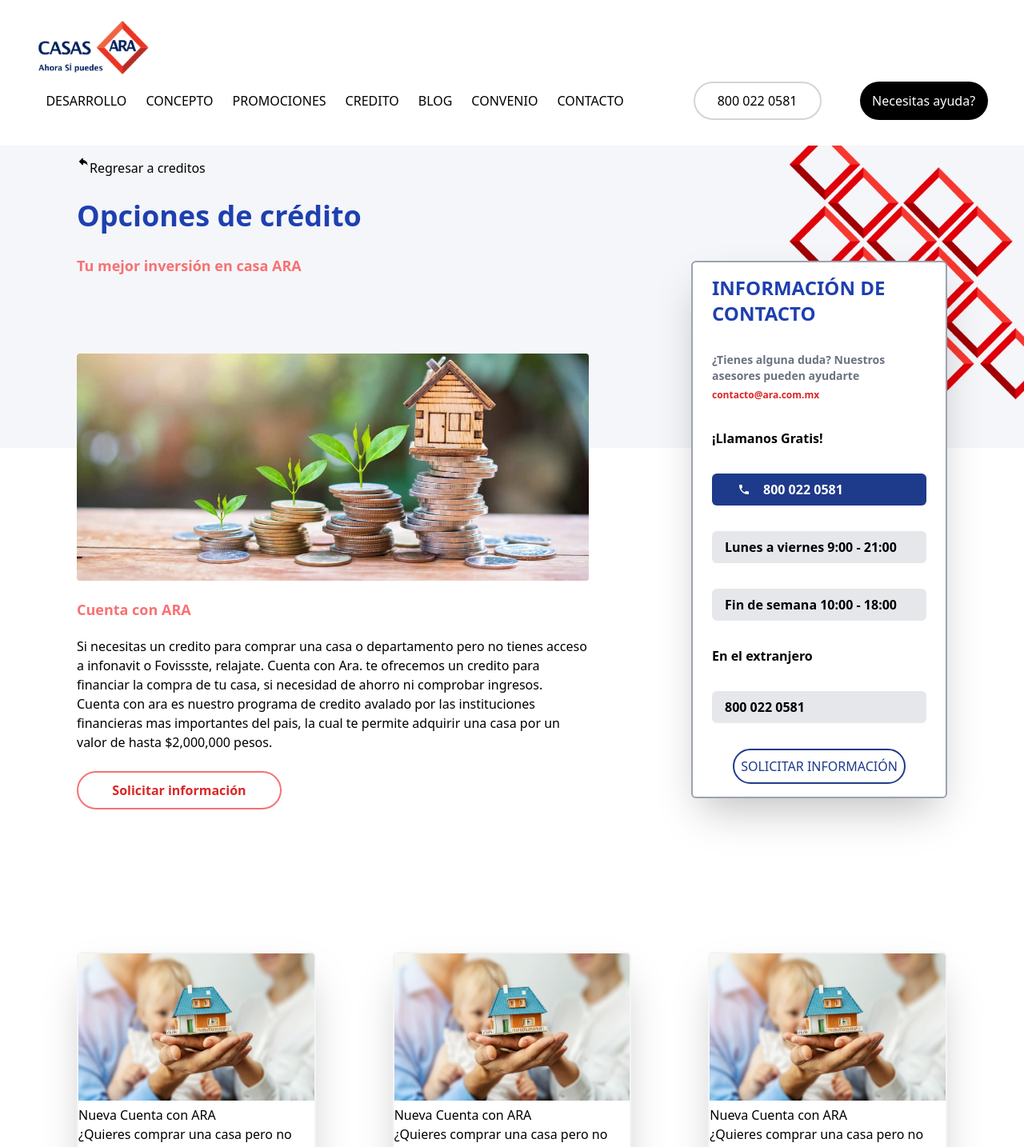
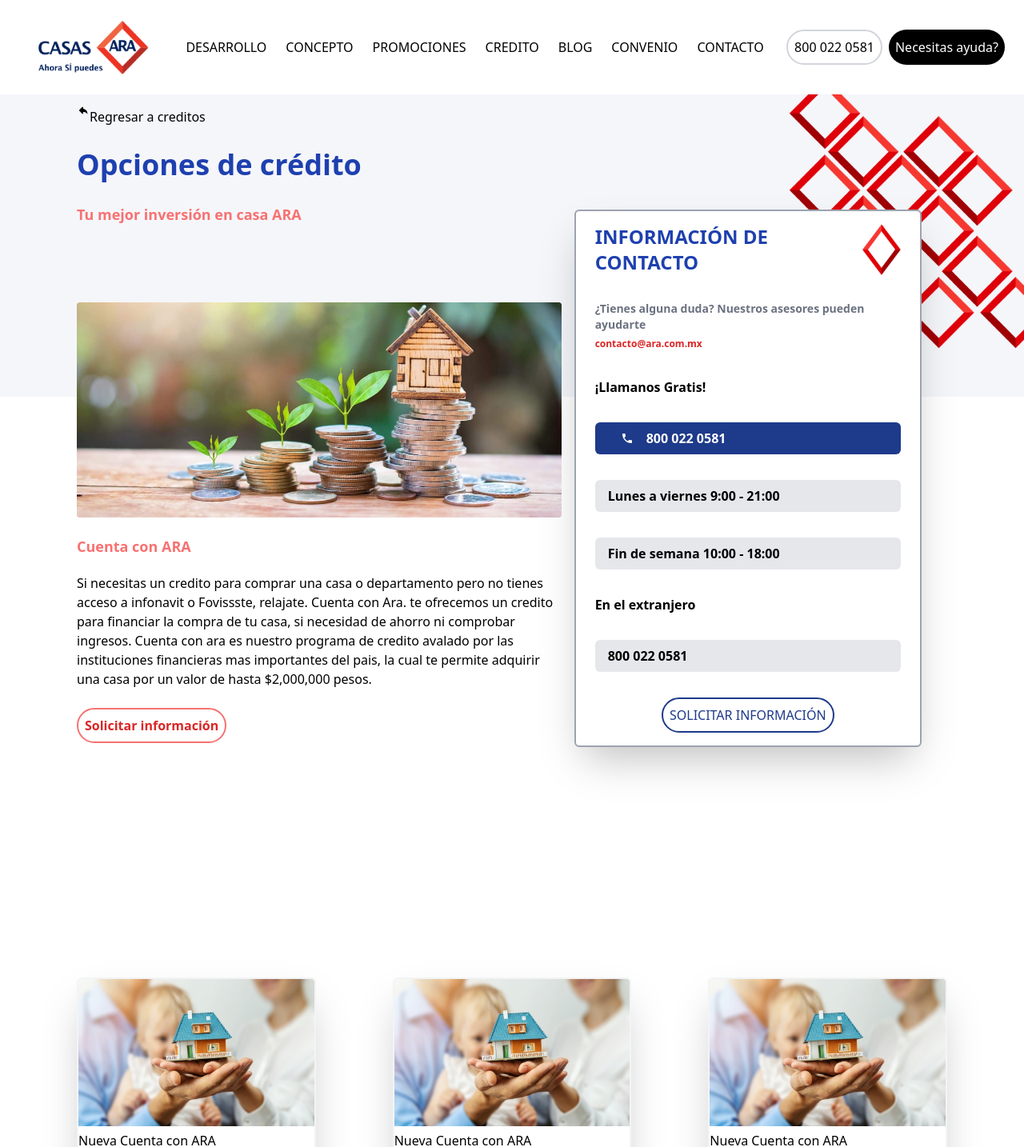
Before and after one commit to NaraDrak/front-guao-test, a Next.js app: page / in a window 1280 px wide. Shown: the top 1434 px of the page at 80% size. Built offline with nearby package versions, Linux system fonts and the light colour scheme.

Commit message:
responsive blog-section/card-section fixed

```diff
--- a/components/BlogSection.jsx
+++ b/components/BlogSection.jsx
@@ -2,7 +2,7 @@
 
 const BlogSection = () => {
   return (
-    <div className="mx-24 mt-56">
+    <div className="md:mx-24 md:mt-56 mt-32">
       <div>
       <h1 className="text-blue-800 font-bold text-3xl mb-4">Nuestro Blog ARA</h1>
       <a className="text-red-600 text-md" href="/about">Ver todos los articulos</a>
--- a/components/CardSection.jsx
+++ b/components/CardSection.jsx
@@ -1,11 +1,15 @@
 import Card from "../components/Card"
 const CardSection =()=>{
     return(
-        <div className="flex flex-col justify-around md:flex-col lg:flex-row  gap-24 mx-24 mt-32">
-            <Card/>
-            <Card/>
-            <Card/>
-        </div>
+        <div className="md:mx-24 -mt-96 md:mt-56">
+      <div>
+      <div className="flex flex-col justify-around md:flex-col lg:flex-row mt-4 gap-24">
+        <Card/>
+        <Card/>
+        <Card/>
+      </div>
+      </div>
+    </div>
         )
 }
 export default CardSection;
--- a/components/HeroSection.jsx
+++ b/components/HeroSection.jsx
@@ -4,7 +4,7 @@
   return (
     <div className="bg-contain bg-no-repeat bg-hero-pattern md:flex-col lg:flex-row">
       <div className="flex flex-col  md:flex-row lg:flex-row justify-between">
-        <LeftDraw />
+        <LeftDraw className="border-2 border-green-400" />
         <RightDraw />
       </div>
     </div>
--- a/components/InfoContactoCard.jsx
+++ b/components/InfoContactoCard.jsx
@@ -1,3 +1,4 @@
+import Image from "next/image";
 import { MdLocalPhone } from "react-icons/md";
 
 
@@ -5,7 +6,15 @@
   return (
     <div className="main-container">
       <div className="space-y-8">
-        <h1 className="title-card-contacto">INFORMACIÓN DE CONTACTO</h1>
+        <div className="flex">
+        <div className="title-card-contacto">INFORMACIÓN DE CONTACTO</div>
+        <Image
+          src="/ara-icon.png"
+          alt="Picture of the author"
+          width={50}
+          height={50}
+        />
+        </div>
         <p className="contact-message">¿Tienes alguna duda? Nuestros asesores pueden ayudarte</p>
         <a  className="e-mail" href="/">contacto@ara.com.mx</a>
         <h1 className="call-us">¡Llamanos Gratis!</h1>
--- a/components/NewsLetter.jsx
+++ b/components/NewsLetter.jsx
@@ -1,7 +1,7 @@
 export default function NewsLetter() {
   return (
-    <div className="flex justify-between bg-gray-200 h-32 mt-28">
-      <div className="flex flex-col  ml-24 w-96">
+    <div className="flex justify-between bg-gray-200 mt-28">
+      <div className="flex flex-col  ml-24">
         <h1 className="text-3xl font-bold text-black mt-6">NewsLetter</h1>
         <p>Suscribete a nuestro NEWSLETTER para ser el primero en recibir nuestras novedades cada mes</p>
       </div>
--- a/components/StickyMenu.jsx
+++ b/components/StickyMenu.jsx
@@ -33,7 +33,7 @@
           </svg>
         </button> */}
       </div>
-      <div className="w-full text-black block flex-grow lg:flex lg:items-center lg:w-auto">
+      <div className=" text-black block flex-grow lg:flex lg:items-center lg:w-auto">
         <div className="text-sm lg:flex-grow">
           <ul
             className="MenuSectionContainer text-black text-center text-base"
@@ -49,7 +49,7 @@
           </ul>
         </div>
 
-          <div className="w-full flex-col block flex-grow lg:flex lg:items-center lg:w-auto lg:flex-row justify-center">
+          <div className="flex">
             <button className="btn-tel">800 022 0581</button>
             <button className="btn-help">Necesitas ayuda?</button>
           </div>
--- a/styles/globals.css
+++ b/styles/globals.css
@@ -10,10 +10,10 @@
     @apply ml-24
 }
 .btn-tel{
-    @apply w-40 h-12 mr-4 mt-2 mb-2 ml-8 border-2 border-gray-300 rounded-3xl
+    @apply p-2 mt-2 mb-2 border-2 border-gray-300 rounded-3xl ml-16 md:ml-2
 }
 .btn-help{
-    @apply w-40 h-12 mt-2 mb-2 ml-8 bg-black text-white rounded-3xl
+    @apply p-2 mt-2 mb-2 bg-black text-white rounded-3xl ml-16 md:ml-2
 }
 .back-to-credit{
     @apply mt-4
@@ -29,10 +29,10 @@
     @apply text-red-400  font-bold text-lg mt-4 mb-5
 }
 .info-request{
-    @apply text-red-600 border-2 border-red-400 font-bold rounded-3xl mt-6 h-12 w-64
+    @apply text-red-600 border-2 border-red-400 font-bold rounded-3xl mt-6 p-2 justify-center
 }
 .main-container{
-    @apply flex justify-between border-2 border-gray-400 bg-white mt-36 mb-16  ml-24 mr-24 p-4 w-80 max-h-full shadow-2xl py-4 rounded-md px-6
+    @apply flex justify-between border-2 border-gray-400 bg-white mt-36 mb-16 ml-8 shadow-2xl rounded-md py-4 px-6 lg:ml-4 lg:mr-32 invisible md:visible
 }
 .title-card-contacto{
     @apply text-blue-800 text-2xl font-semibold
--- a/tailwind.config.js
+++ b/tailwind.config.js
@@ -6,10 +6,12 @@
       backgroundImage: (theme) => ({
         "hero-pattern": "url('/banner.jpg')",
       }),
-    //Custom color added for footer
+    //Custom color added
     colors: {
       footer: '#313131'
-    }
+    },
+    screens: {
+      'xs': '360px',
 
     },
   variants: {
@@ -18,3 +20,4 @@
   plugins: [],
 }
 }
+}
```
